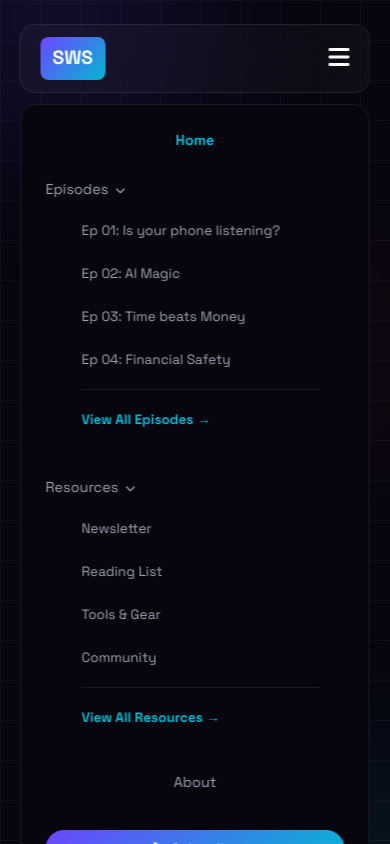
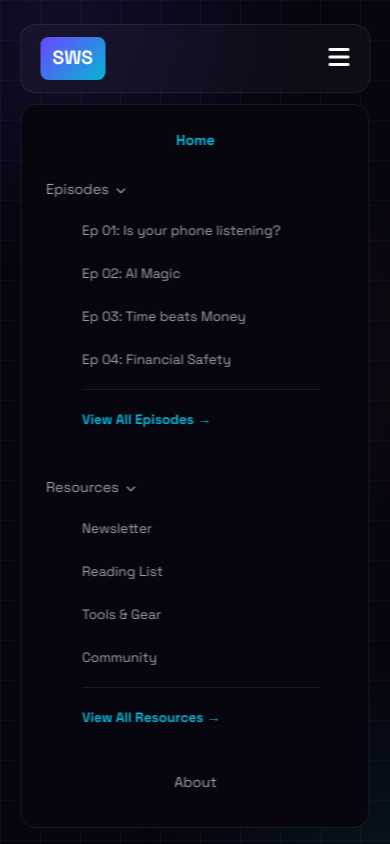
Before and after one commit to Kinet-Labs-Organization/simplified-with-suman, a React (Vite) app: page / in a window 390 px wide. Both pictures are taken after a click on the button 339 px from the left and 58 px from the top of the page. Shown: the top 844 px of the page. Built offline with nearby package versions, Linux system fonts and the light colour scheme.

Commit message:
first commits

```diff
--- a/Navbar.jsx
+++ b/Navbar.jsx
@@ -16,7 +16,11 @@ const Navbar = () => {
                 <span className="logo-text">Simplified with Suman</span>
             </Link>
 
-            <div className={`nav-links ${isMobileMenuOpen ? 'active' : ''}`} id="navLinks">
+            <div
+                className={`nav-links ${isMobileMenuOpen ? 'active' : ''}`}
+                id="navLinks"
+                style={isMobileMenuOpen ? { maxHeight: 'calc(100vh - 120px)', overflowY: 'auto' } : {}}
+            >
                 {/* Logic: If on home, use anchor links. If on other pages, link to home + anchor */}
                 <Link to="/" className={isHome ? 'active' : ''} onClick={closeMenu}>Home</Link>
 
```
